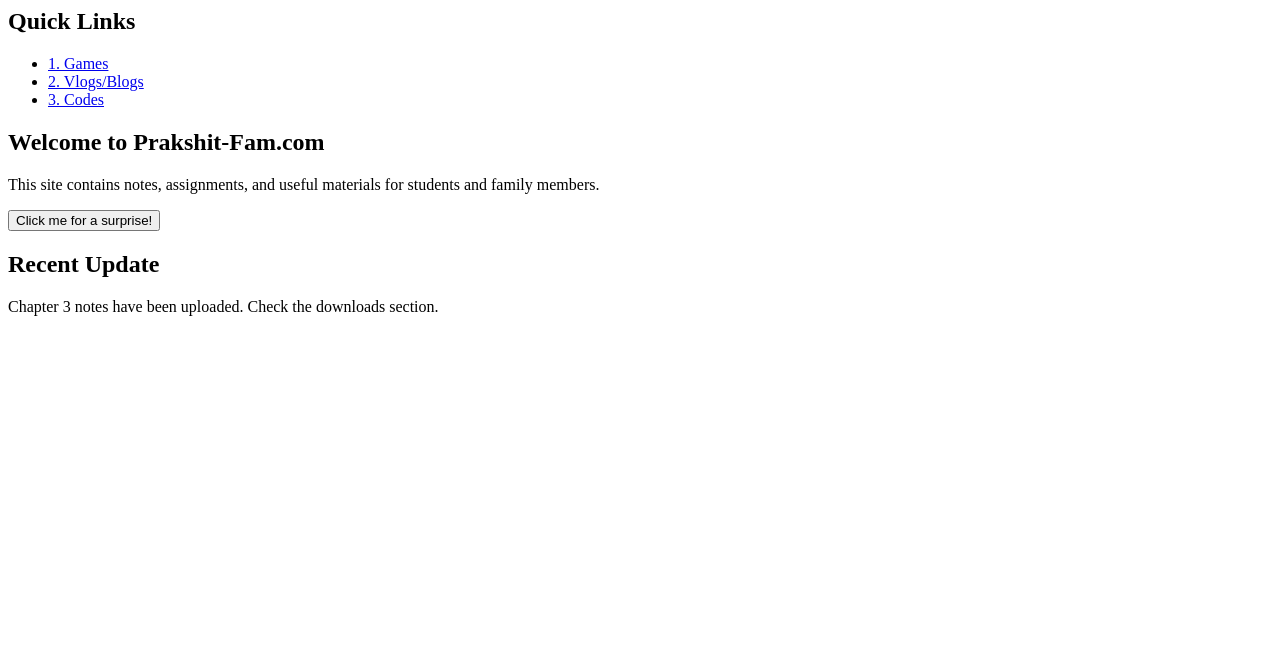
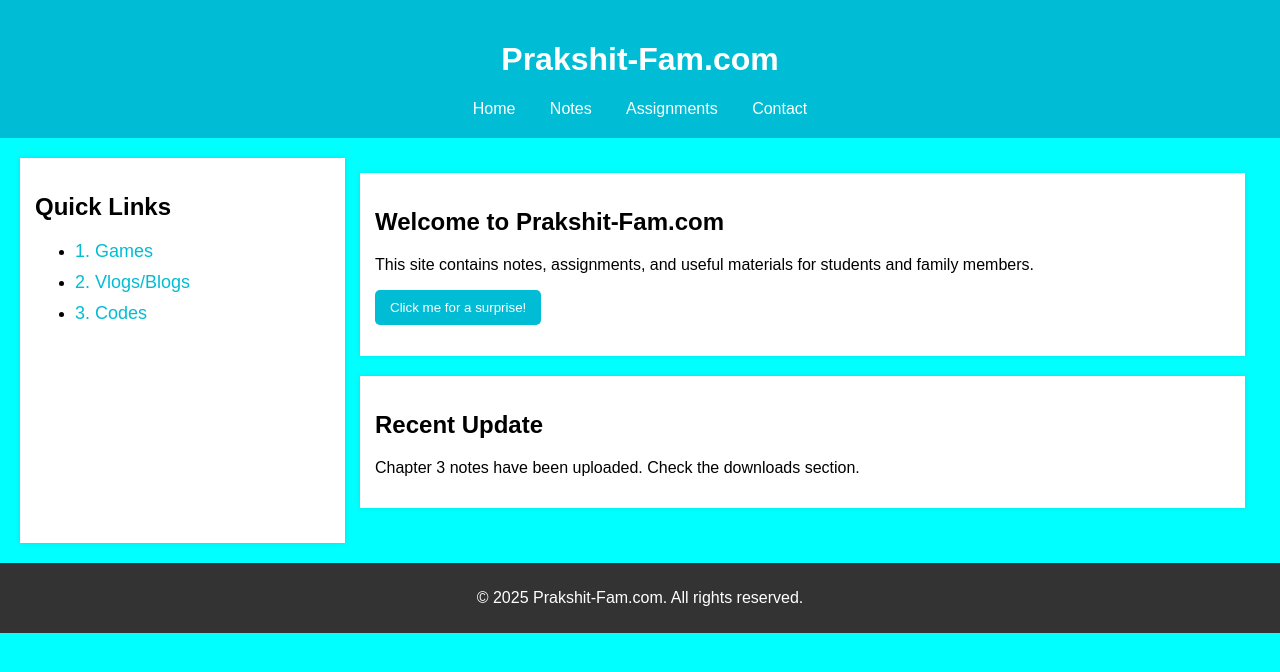
Before and after one commit to MePython313/Prakshit-Fam, a plain HTML site: page Main.html in a window 1280 px wide. Drawn offline with Linux system fonts and the light colour scheme.

Commit message:
Update Main.html

```diff
--- a/Main.html
+++ b/Main.html
@@ -1,3 +1,91 @@
+<!DOCTYPE html>
+<html lang="en">
+<head>
+  <meta charset="UTF-8" />
+  <meta name="viewport" content="width=device-width, initial-scale=1.0"/>
+  <title>Prakshit-Fam.com</title>
+  <style>
+    body {
+      font-family: Arial, sans-serif;
+      margin: 0;
+      background-color: cyan;
+    }
+    header {
+      background-color: #00bcd4;
+      color: white;
+      padding: 20px 15px;
+      text-align: center;
+    }
+    nav a {
+      color: white;
+      margin: 0 15px;
+      text-decoration: none;
+    }
+    .container {
+      display: flex;
+      padding: 20px;
+    }
+    /* Sidebar Styling */
+    .sidebar {
+      width: 25%;
+      background-color: #fff;
+      padding: 15px;
+      box-shadow: 0 0 5px rgba(0,0,0,0.1);
+    }
+    /* Main Content Styling */
+    .content {
+      width: 75%;
+      padding: 15px;
+    }
+    article {
+      background-color: #fff;
+      padding: 15px;
+      margin-bottom: 20px;
+      box-shadow: 0 0 5px rgba(0,0,0,0.1);
+    }
+    footer {
+      background-color: #333;
+      color: white;
+      text-align: center;
+      padding: 10px;
+    }
+    /* Sidebar Links Styling */
+    .sidebar a {
+      color: #00bcd4;
+      text-decoration: none;
+      display: block;
+      margin: 10px 0;
+      font-size: 18px;
+    }
+    .sidebar a:hover {
+      text-decoration: underline;
+    }
+    button {
+      padding: 10px 15px;
+      background-color: #00bcd4;
+      color: white;
+      border: none;
+      cursor: pointer;
+      border-radius: 5px;
+    }
+    #dynamic-message {
+      color: darkblue;
+      font-weight: bold;
+    }
+  </style>
+</head>
+<body onload="welcomeUser()">
+
+  <header>
+    <h1>Prakshit-Fam.com</h1>
+    <nav>
+      <a href="#">Home</a>
+      <a href="#">Notes</a>
+      <a href="#">Assignments</a>
+      <a href="#">Contact</a>
+    </nav>
+  </header>
+
   <div class="container">
     <!-- Sidebar -->
     <aside class="sidebar">
@@ -24,3 +112,20 @@
       </article>
     </main>
   </div>
+
+  <footer>
+    <p>&copy; 2025 Prakshit-Fam.com. All rights reserved.</p>
+  </footer>
+
+  <script>
+    function welcomeUser() {
+      alert("Welcome to Prakshit-Fam.com!");
+    }
+
+    function updateMessage() {
+      document.getElementById("dynamic-message").innerText = "You're awesome! Thanks for visiting 🎉";
+    }
+  </script>
+
+</body>
+</html>
```
Lines whose indentation alone changed are shown as unchanged.
